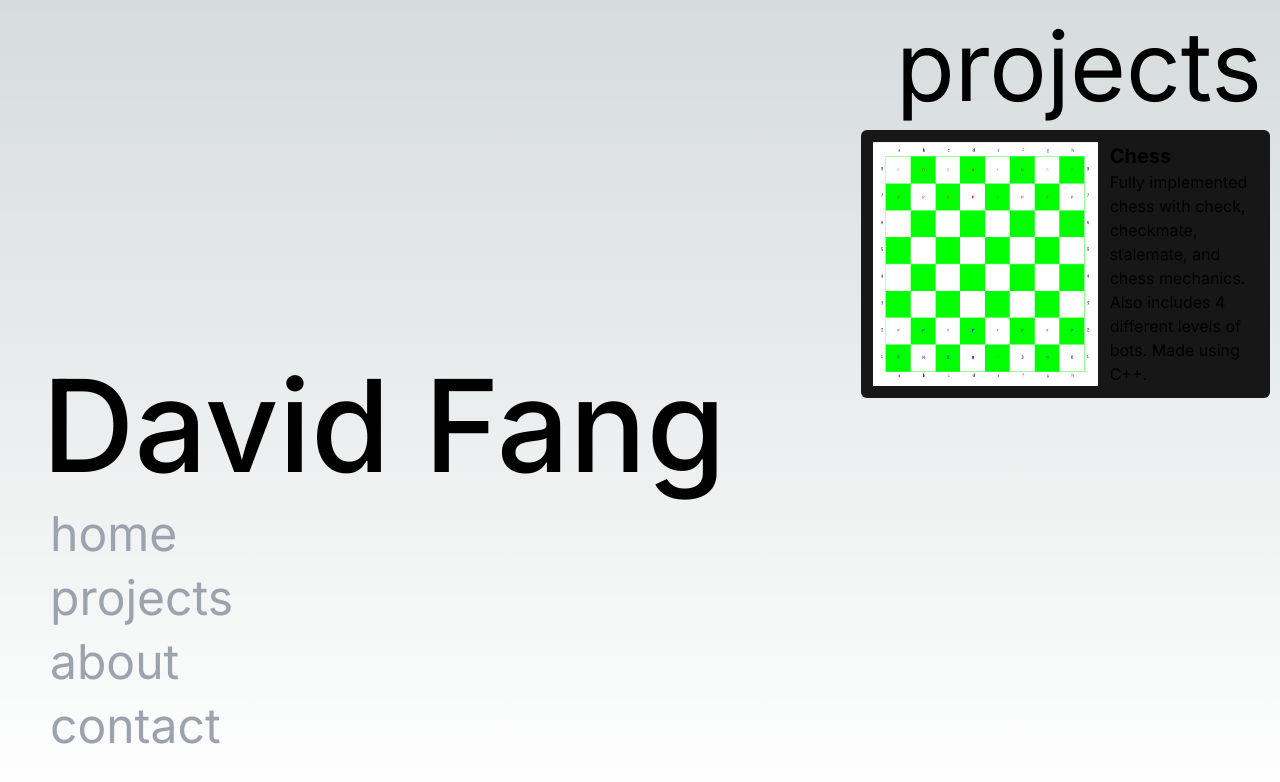
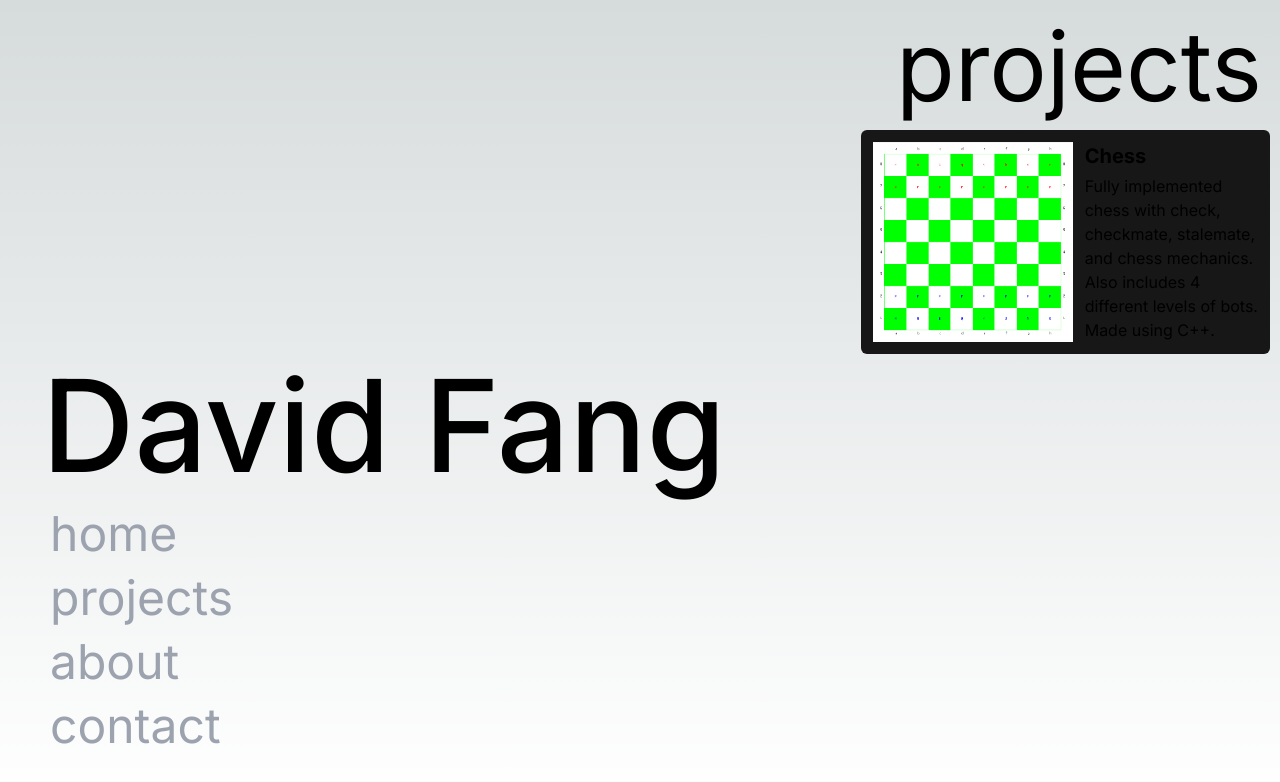
Before and after one commit to FavidDang/portfolio, a Next.js app: page / in a window 1280 px wide. Both pictures are taken after a click on the element "projects". Shown: the top 782 px of the page. Built offline with nearby package versions, Linux system fonts and the light colour scheme.

Commit message:
fixing images not rendering on github pages

```diff
--- a/src/app/content.tsx
+++ b/src/app/content.tsx
@@ -1,8 +1,9 @@
 import ProjectCard from "./project";
+import Image from 'next/image'
 
 function Projects() {
     return (
-        <ProjectCard name="Chess"img_src="/chess.png" desc="Fully implemented chess with check, checkmate, stalemate, and chess mechanics. Also includes 4 different levels of bots. Made using C++." alt="Sample image of chess" />
+        <ProjectCard name="Chess" img_src="/chess.png" desc="Fully implemented chess with check, checkmate, stalemate, and chess mechanics. Also includes 4 different levels of bots. Made using C++." alt="Sample image of chess" />
     );
 }
 
@@ -20,13 +21,13 @@ function Contact() {
             <ul>
                 <li className="py-2">
                     <a className="flex items-center gap-3" href="https://github.com/FavidDang">
-                        <img src="/github-original.svg" />
+                        <Image alt="GitHub Logo" src="/github-original.svg" width="50" height="50" unoptimized/>
                         <span className="font-bold text-xl">Github</span>
                     </a>
                 </li>
                 <li className="py-2">
                     <a className="flex items-center gap-3" href="https://www.linkedin.com/in/david-fang08/">
-                        <img src="/linkedin-plain.svg" />
+                        <Image alt="LinkedIn Logo" src="/linkedin-plain.svg" width="50" height="50" unoptimized/>
                         <span className="font-bold text-xl">LinkedIn</span>
                     </a>
                 </li>
--- a/src/app/project.tsx
+++ b/src/app/project.tsx
@@ -1,7 +1,9 @@
+import Image from 'next/image'
+
 export default function ProjectCard({name, img_src, desc, alt} : {name: string, img_src: string, desc: string, alt: string}) {
     return (
         <div className="flex justify-between gap-3 p-3 bg-neutral-900 rounded-md mx-2">
-            <img src={img_src} alt={alt} width="225rem" />
+            <Image src={img_src} alt={alt} width="200" height="200" />
             <div className="flex flex-col justify-between">
                 <h1 className="font-bold text-xl">{name}</h1>
                 <p>{desc}</p>
```
